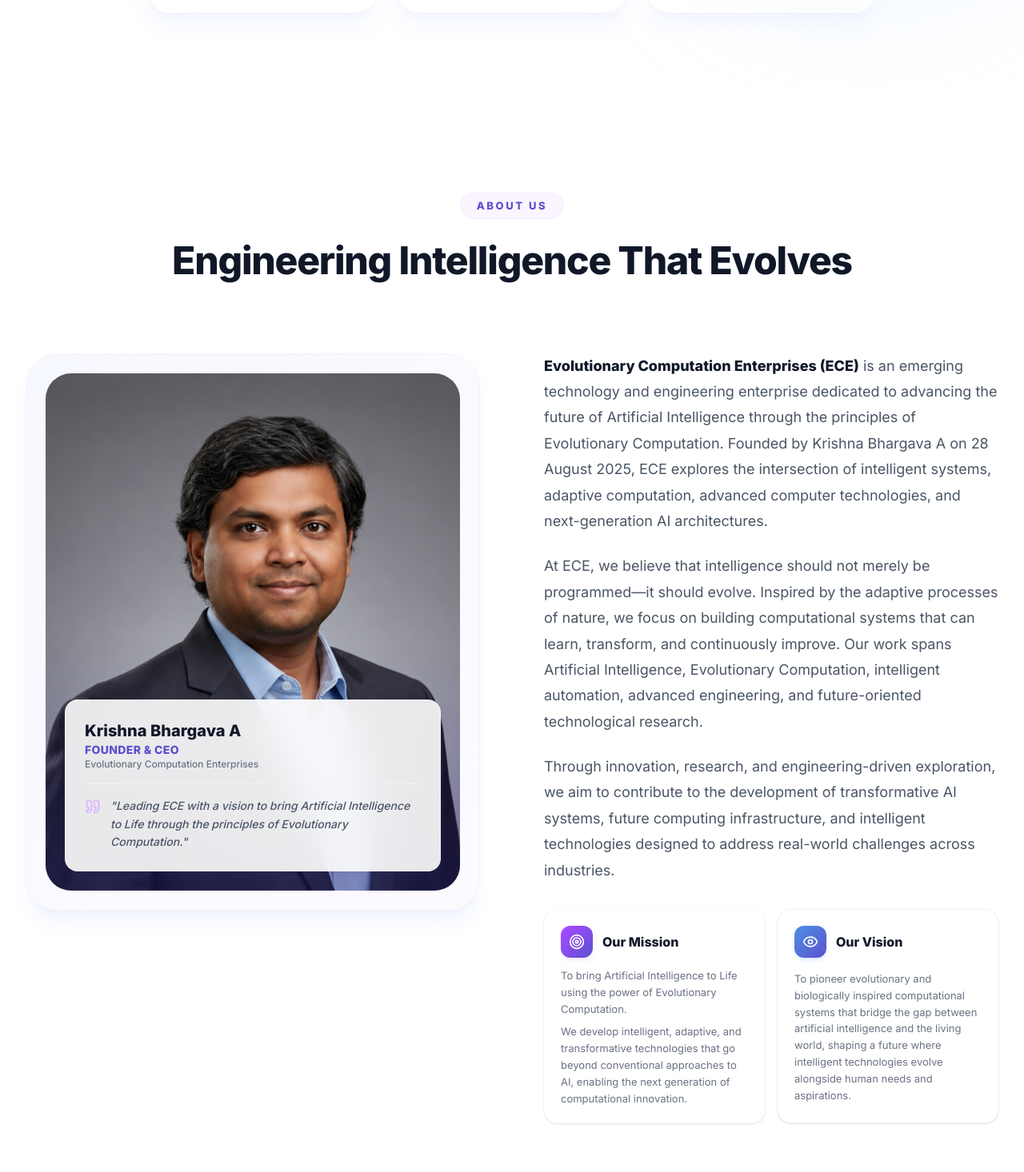
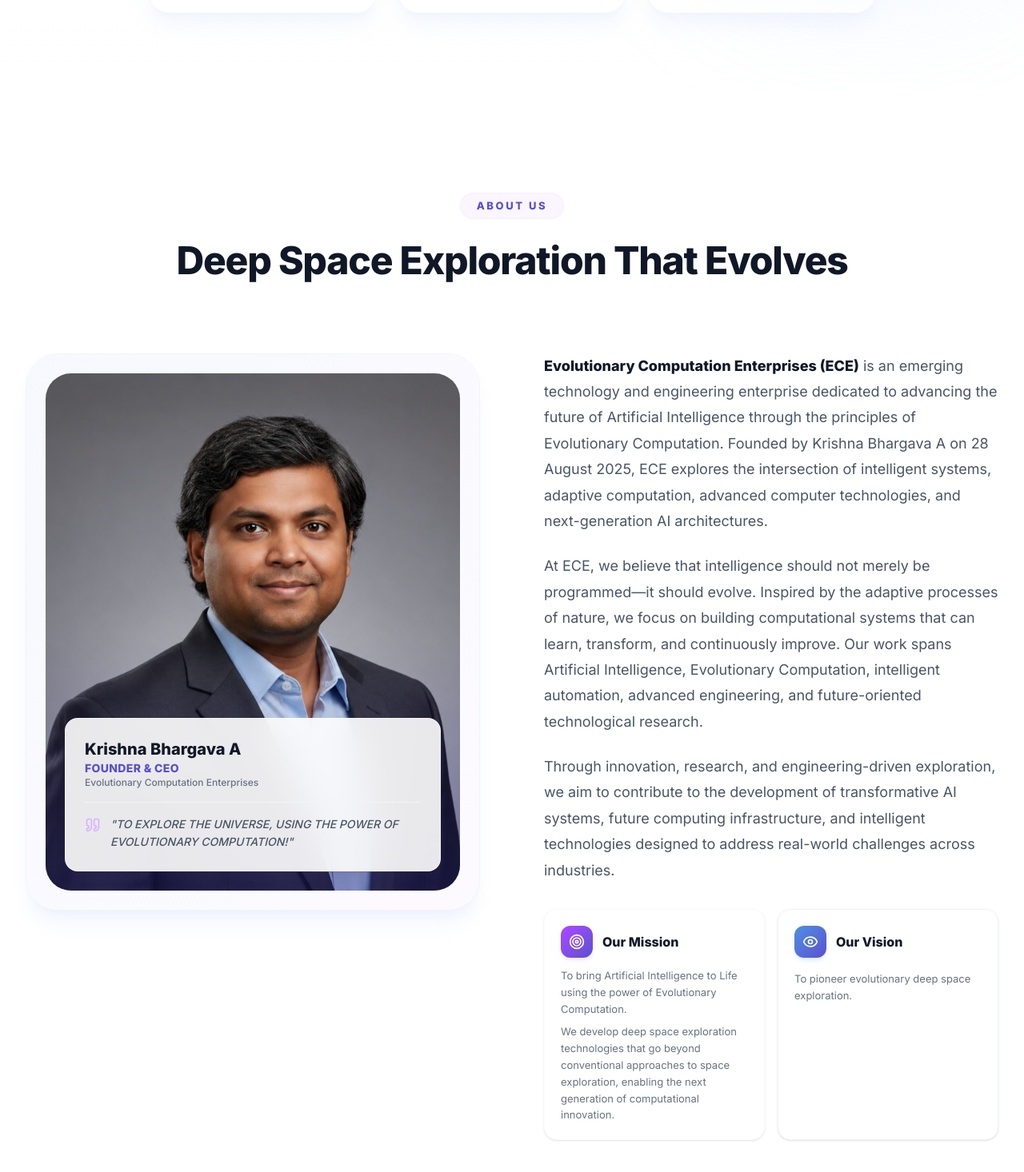
Before and after one commit to Prahants/ece-development, a React (Vite) app: page / in a window 1280 px wide. Shown: the part 2336-3802 px from the top of the page at 80% size. Built offline with nearby package versions, Linux system fonts and the light colour scheme.

Commit message:
Revise AboutSection for deep space exploration theme
Updated the content of the AboutSection to focus on deep space exploration and evolutionary computation.

```diff
--- a/src/components/AboutSection.tsx
+++ b/src/components/AboutSection.tsx
@@ -25,7 +25,7 @@ export const AboutSection = () => {
           transition={{ duration: 0.6 }}
           className="text-3xl sm:text-4xl lg:text-5xl font-bold text-gray-900 leading-[1.15] tracking-tight"
         >
-          Engineering Intelligence That Evolves
+          Deep Space Exploration That Evolves
         </motion.h2>
       </div>
 
@@ -70,7 +70,7 @@ export const AboutSection = () => {
             <div className="flex gap-3 items-start border-t border-gray-100 pt-4">
               <Quote className="w-5 h-5 text-purple-300 flex-shrink-0 mt-0.5" />
               <p className="text-sm text-gray-600 font-medium italic leading-relaxed">
-                "Leading ECE with a vision to bring Artificial Intelligence to Life through the principles of Evolutionary Computation."
+                "TO EXPLORE THE UNIVERSE, USING THE POWER OF EVOLUTIONARY COMPUTATION!"
               </p>
             </div>
           </motion.div>
@@ -117,7 +117,7 @@ export const AboutSection = () => {
                   To bring Artificial Intelligence to Life using the power of Evolutionary Computation.
                 </p>
                 <p>
-                  We develop intelligent, adaptive, and transformative technologies that go beyond conventional approaches to AI, enabling the next generation of computational innovation.
+                  We develop deep space exploration technologies that go beyond conventional approaches to space exploration, enabling the next generation of computational innovation.
                 </p>
               </div>
             </motion.div>
@@ -136,7 +136,7 @@ export const AboutSection = () => {
                 <h3 className="text-base font-bold text-gray-900">Our Vision</h3>
               </div>
               <p className="text-[13px] text-gray-500 leading-[1.6] flex-grow mt-1">
-                To pioneer evolutionary and biologically inspired computational systems that bridge the gap between artificial intelligence and the living world, shaping a future where intelligent technologies evolve alongside human needs and aspirations.
+                To pioneer evolutionary deep space exploration.
               </p>
             </motion.div>
           </div>
```
